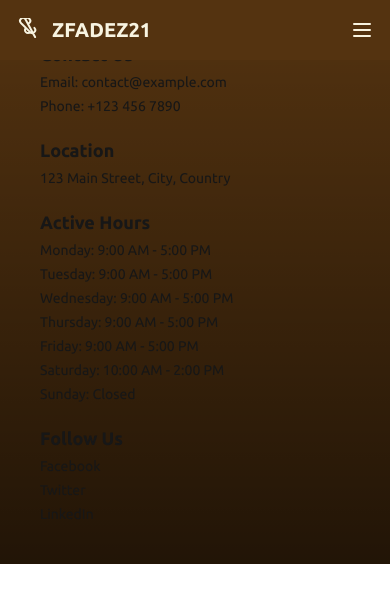
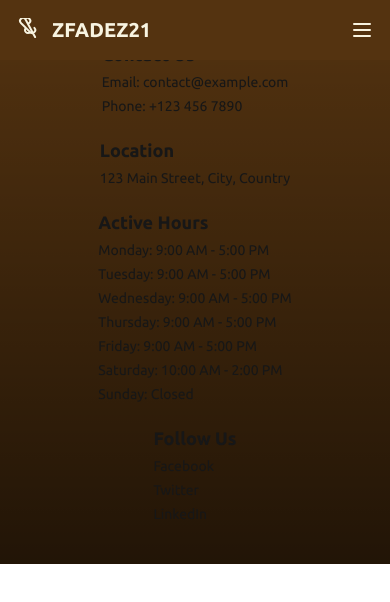
Before and after one commit to Gadisaka/zfadez21, a Next.js app: page /footer in a window 390 px wide. Shown: the top 602 px of the page. Built offline with nearby package versions, Linux system fonts and the light colour scheme; a web font is replaced by a local one.

Commit message:
Fix footer layout by adjusting item alignment in contact section

```diff
--- a/app/footer/page.tsx
+++ b/app/footer/page.tsx
@@ -27,7 +27,7 @@ const Footer = () => {
     <div className="w-full h-fit relative bg-[#543310] p-10 lg:px-32">
       <div className="absolute bottom-0 right-0 w-full h-full z-10 bg-gradient-to-t from-black opacity-60"></div>
 
-      <div className="relative z-20 container flex flex-col md:flex-row gap-5 justify-between items-start md:items-center">
+      <div className="relative z-20 container flex flex-col md:flex-row gap-5 justify-between items-center">
         {/* Contacts */}
         <div>
           <h3 className="text-lg font-bold">Contact Us</h3>
```
